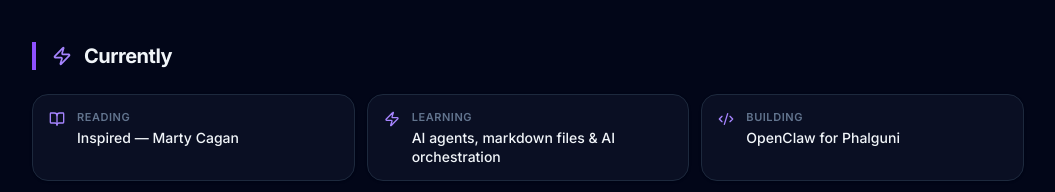
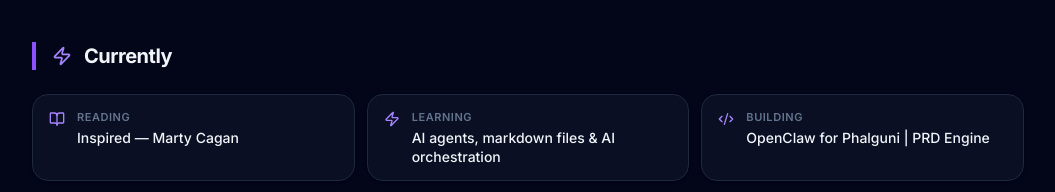
Before and after one commit to pvatsa0903/phalguni-site, a React (Vite) app: page / in a window 1280 px wide. Shown: the part 1280-1472 px from the top of the page, without its empty margins (112-1167 px from the left). Built offline with nearby package versions, Linux system fonts and the light colour scheme.

Commit message:
Update building value in currently array

```diff
--- a/src/App.jsx
+++ b/src/App.jsx
@@ -236,7 +236,7 @@ const stats = [
 const currently = [
   { icon: BookOpen,   label: "Reading",        value: "Inspired — Marty Cagan" },
   { icon: Zap,        label: "Learning",        value: "AI agents, markdown files & AI orchestration" },
-  { icon: Code2,      label: "Building",        value: "OpenClaw for Phalguni" },
+  { icon: Code2,      label: "Building",        value: "OpenClaw for Phalguni | PRD Engine" },
   { icon: Headphones, label: "Listening to",    value: "Lenny's Podcast" },
   { icon: Lightbulb,  label: "Thinking about",  value: "How prototyping through AI will 10× a PM's productivity" },
   { icon: Target,     label: "Open to",         value: "Full-time PM roles" },
```
